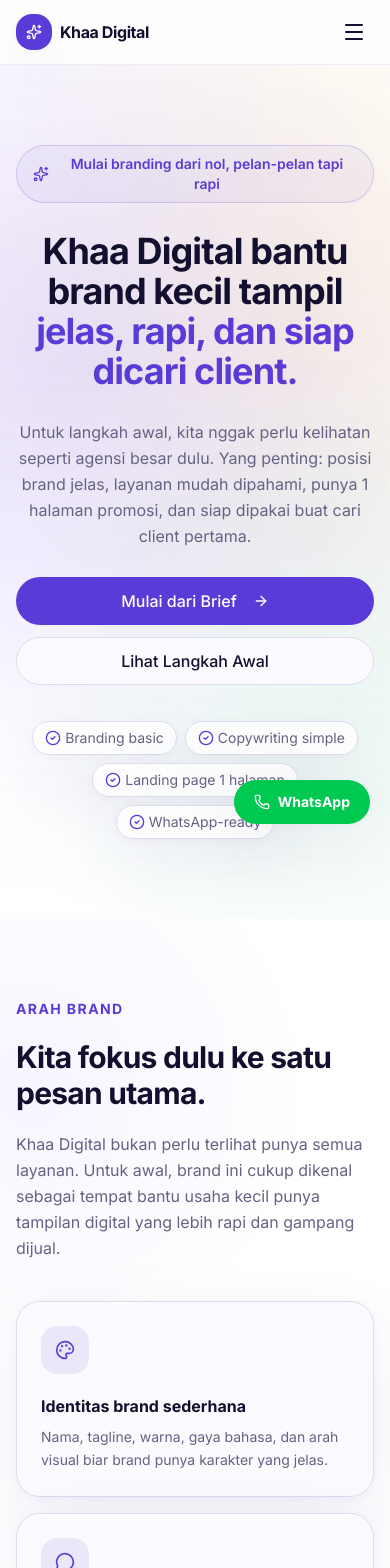
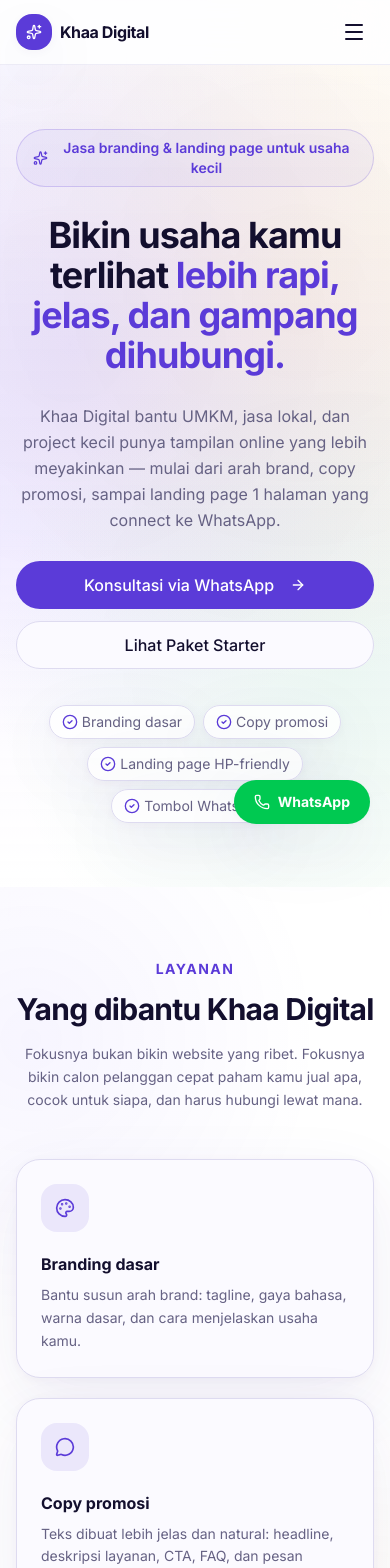
Before and after one commit to ulsreall/khaa-digital, a React (Vite) app: page / in a window 390 px wide. Shown: the top 1568 px of the page. Built offline with nearby package versions, Linux system fonts and the light colour scheme.

Commit message:
Fix service-facing landing page copy

```diff
--- a/src/pages/Home.tsx
+++ b/src/pages/Home.tsx
@@ -15,6 +15,8 @@
   Globe,
   Clock,
   Shield,
+  Store,
+  BadgeCheck,
 } from "lucide-react";
 import { useToast } from "@/hooks/use-toast";
 import { Button } from "@/components/ui/button";
@@ -28,7 +30,7 @@
 }
 
 const fadeUp = {
-  hidden: { opacity: 0, y: 22 },
+  hidden: { opacity: 1, y: 22 },
   visible: { opacity: 1, y: 0, transition: { duration: 0.45 } },
 };
 
@@ -41,14 +43,15 @@
   const { toast } = useToast();
   const [mobileMenuOpen, setMobileMenuOpen] = useState(false);
 
-  const briefText = `Halo Khaa Digital, saya mau mulai branding dari awal.
+  const briefText = `Halo Khaa Digital, saya mau konsultasi jasa branding/landing page.
 
 Nama usaha/project:
 Jenis usaha:
+Produk/jasa utama:
 Target pelanggan:
-Produk/jasa utama:
-Masalah yang ingin dibantu:
-Gaya brand yang disukai:
+Link Instagram/TikTok jika ada:
+Butuh dibantu bagian apa:
+Gaya tampilan yang disukai:
 Referensi jika ada:
 Deadline:
 Kontak:`;
@@ -62,59 +65,49 @@
   const closeMenu = () => setMobileMenuOpen(false);
 
   const navItems = [
-    ["Arah Brand", "#arah"],
-    ["Langkah Awal", "#mulai"],
+    ["Layanan", "#layanan"],
+    ["Cocok Untuk", "#cocok"],
     ["Paket", "#paket"],
     ["Alur", "#alur"],
     ["Kontak", "#kontak"],
   ];
 
-  const essentials = [
+  const services = [
     {
       icon: Palette,
-      title: "Identitas brand sederhana",
-      desc: "Nama, tagline, warna, gaya bahasa, dan arah visual biar brand punya karakter yang jelas.",
+      title: "Branding dasar",
+      desc: "Bantu susun arah brand: tagline, gaya bahasa, warna dasar, dan cara menjelaskan usaha kamu.",
     },
     {
       icon: MessageCircle,
-      title: "Copy yang gampang dipahami",
-      desc: "Kalimat promosi, deskripsi layanan, CTA, dan pesan WhatsApp dibuat natural buat target lokal.",
+      title: "Copy promosi",
+      desc: "Teks dibuat lebih jelas dan natural: headline, deskripsi layanan, CTA, FAQ, dan pesan WhatsApp.",
     },
     {
       icon: Globe,
-      title: "1 halaman promosi utama",
-      desc: "Landing page simple untuk jelasin siapa kamu, bantu apa, harga awal, dan cara calon pelanggan menghubungi.",
+      title: "Landing page simple",
+      desc: "Satu halaman promosi yang enak dibuka dari HP dan bisa dipakai sebagai link bio.",
     },
   ];
 
-  const removeItems = [
-    "Terlalu banyak layanan yang belum siap dikerjakan",
-    "Testimoni palsu atau contoh feedback yang bikin kurang trust",
-    "Section ramai seperti partner ticker, banyak kartu contoh, dan copy berulang",
-    "Bahasa yang terlalu agensi padahal brand masih tahap awal",
+  const problems = [
+    "Usaha sudah ada, tapi belum kelihatan rapi di online",
+    "Bingung nulis deskripsi produk/jasa yang gampang dipahami",
+    "Belum punya satu link yang bisa dikirim ke calon pelanggan",
+    "Instagram/WhatsApp ada, tapi tampilannya masih seadanya",
   ];
 
-  const startSteps = [
-    {
-      step: "01",
-      title: "Tentukan posisi brand",
-      desc: "Khaa Digital diposisikan sebagai partner digital simple untuk UMKM, jasa lokal, dan project kecil yang baru mulai.",
-    },
-    {
-      step: "02",
-      title: "Bikin starter kit",
-      desc: "Susun tagline, bio, warna, gaya tulisan, template brief, dan cara jelasin layanan dengan mudah.",
-    },
-    {
-      step: "03",
-      title: "Buat 1 demo nyata",
-      desc: "Mulai dari satu contoh landing page, misalnya laundry, coffee shop, barbershop, atau jasa rumahan.",
-    },
-    {
-      step: "04",
-      title: "Cari client pertama",
-      desc: "Pakai promo awal yang jelas, kumpulkan bukti hasil asli, lalu baru tambah layanan pelan-pelan.",
-    },
+  const suitable = [
+    { icon: Store, title: "UMKM & toko kecil", desc: "Makanan, laundry, barbershop, coffee shop, toko online, dan usaha rumahan." },
+    { icon: Shield, title: "Jasa lokal", desc: "Fotografer, bengkel, desain, tutor, servis, konsultasi, atau jasa personal." },
+    { icon: BadgeCheck, title: "Project baru", desc: "Komunitas, event kecil, personal brand, atau project digital yang baru mulai." },
+  ];
+
+  const workflow = [
+    { icon: MessageCircle, title: "Kirim brief", desc: "Ceritakan usaha kamu, target pelanggan, dan kebutuhan utama." },
+    { icon: Palette, title: "Susun konsep", desc: "Kita rapikan arah brand, copy, struktur halaman, dan CTA." },
+    { icon: Clock, title: "Draft 3–5 hari", desc: "Halaman dibuat responsive dan siap dicek dari HP maupun desktop." },
+    { icon: MonitorSmartphone, title: "Revisi & publish", desc: "Revisi ringan, lalu halaman siap dibagikan ke calon pelanggan." },
   ];
 
   return (
@@ -137,8 +130,8 @@
           </nav>
 
           <Button className="hidden rounded-full md:inline-flex" asChild>
-            <a href={waLink("Halo Khaa Digital, saya mau mulai branding dari awal.")} target="_blank" rel="noopener noreferrer">
-              Mulai Konsultasi
+            <a href={waLink("Halo Khaa Digital, saya mau konsultasi jasa branding/landing page.")} target="_blank" rel="noopener noreferrer">
+              Konsultasi Gratis
             </a>
           </Button>
 
@@ -162,8 +155,8 @@
                   </a>
                 ))}
                 <Button className="w-full rounded-full" onClick={closeMenu} asChild>
-                  <a href={waLink("Halo Khaa Digital, saya mau mulai branding dari awal.")} target="_blank" rel="noopener noreferrer">
-                    Mulai Konsultasi
+                  <a href={waLink("Halo Khaa Digital, saya mau konsultasi jasa branding/landing page.")} target="_blank" rel="noopener noreferrer">
+                    Konsultasi Gratis
                   </a>
                 </Button>
               </nav>
@@ -173,40 +166,40 @@
       </header>
 
       <main>
-        <section className="khaa-hero relative overflow-hidden py-20 sm:py-24 lg:py-32">
+        <section className="khaa-hero relative overflow-hidden py-16 sm:py-20 lg:py-28">
           <div className="absolute inset-0 -z-10 bg-[radial-gradient(circle_at_top_right,rgba(109,80,219,0.18),transparent_34%),radial-gradient(circle_at_left,rgba(244,201,107,0.18),transparent_32%)]" />
           <div className="container mx-auto px-4">
             <div className="mx-auto max-w-4xl text-center">
               <motion.div initial="hidden" animate="visible" variants={stagger} className="space-y-7">
                 <motion.div variants={fadeUp} className="mx-auto inline-flex items-center rounded-full border border-primary/20 bg-primary/5 px-4 py-2 text-sm font-semibold text-primary">
-                  <Sparkles className="mr-2 h-4 w-4" /> Mulai branding dari nol, pelan-pelan tapi rapi
+                  <Sparkles className="mr-2 h-4 w-4" /> Jasa branding & landing page untuk usaha kecil
                 </motion.div>
 
                 <motion.h1 variants={fadeUp} className="text-4xl font-black tracking-tight sm:text-5xl lg:text-7xl">
-                  Khaa Digital bantu brand kecil tampil <span className="text-primary">jelas, rapi, dan siap dicari client.</span>
+                  Bikin usaha kamu terlihat <span className="text-primary">lebih rapi, jelas, dan gampang dihubungi.</span>
                 </motion.h1>
 
                 <motion.p variants={fadeUp} className="mx-auto max-w-2xl text-base leading-relaxed text-muted-foreground sm:text-lg">
-                  Untuk langkah awal, kita nggak perlu kelihatan seperti agensi besar dulu. Yang penting: posisi brand jelas, layanan mudah dipahami, punya 1 halaman promosi, dan siap dipakai buat cari client pertama.
+                  Khaa Digital bantu UMKM, jasa lokal, dan project kecil punya tampilan online yang lebih meyakinkan — mulai dari arah brand, copy promosi, sampai landing page 1 halaman yang connect ke WhatsApp.
                 </motion.p>
 
                 <motion.div variants={fadeUp} className="flex flex-col justify-center gap-3 sm:flex-row">
                   <Button size="lg" className="h-12 rounded-full px-7 text-base" asChild>
-                    <a href={waLink("Halo Khaa Digital, saya mau mulai branding dari awal.")} target="_blank" rel="noopener noreferrer">
-                      Mulai dari Brief <ArrowRight className="ml-2 h-4 w-4" />
+                    <a href={waLink("Halo Khaa Digital, saya mau konsultasi jasa branding/landing page.")} target="_blank" rel="noopener noreferrer">
+                      Konsultasi via WhatsApp <ArrowRight className="ml-2 h-4 w-4" />
                     </a>
                   </Button>
                   <Button size="lg" variant="outline" className="h-12 rounded-full px-7 text-base" asChild>
-                    <a href="#mulai">Lihat Langkah Awal</a>
+                    <a href="#paket">Lihat Paket Starter</a>
                   </Button>
                 </motion.div>
 
                 <motion.div variants={fadeUp} className="flex flex-wrap justify-center gap-2 pt-2 text-sm text-muted-foreground">
                   {[
-                    "Branding basic",
-                    "Copywriting simple",
-                    "Landing page 1 halaman",
-                    "WhatsApp-ready",
+                    "Branding dasar",
+                    "Copy promosi",
+                    "Landing page HP-friendly",
+                    "Tombol WhatsApp",
                   ].map((item) => (
                     <span key={item} className="inline-flex items-center gap-1 rounded-full border border-border bg-white/80 px-3 py-1.5 shadow-sm">
                       <CheckCircle2 className="h-4 w-4 text-primary" /> {item}
@@ -218,21 +211,18 @@
           </div>
         </section>
 
-        <section id="arah" className="bg-white py-20 lg:py-24">
+        <section id="layanan" className="bg-white py-18 lg:py-22">
           <div className="container mx-auto px-4">
-            <div className="grid gap-10 lg:grid-cols-[0.9fr_1.1fr] lg:items-center">
-              <motion.div initial="hidden" whileInView="visible" viewport={{ once: true }} variants={stagger} className="space-y-5">
-                <motion.p variants={fadeUp} className="text-sm font-bold uppercase tracking-widest text-primary">Arah brand</motion.p>
-                <motion.h2 variants={fadeUp} className="text-3xl font-black tracking-tight sm:text-4xl">
-                  Kita fokus dulu ke satu pesan utama.
-                </motion.h2>
-                <motion.p variants={fadeUp} className="text-muted-foreground leading-relaxed">
-                  Khaa Digital bukan perlu terlihat punya semua layanan. Untuk awal, brand ini cukup dikenal sebagai tempat bantu usaha kecil punya tampilan digital yang lebih rapi dan gampang dijual.
-                </motion.p>
-              </motion.div>
+            <div className="mx-auto mb-12 max-w-2xl text-center">
+              <p className="mb-3 text-sm font-bold uppercase tracking-widest text-primary">Layanan</p>
+              <h2 className="mb-4 text-3xl font-black tracking-tight sm:text-4xl">Yang dibantu Khaa Digital</h2>
+              <p className="text-sm leading-relaxed text-muted-foreground">
+                Fokusnya bukan bikin website yang ribet. Fokusnya bikin calon pelanggan cepat paham kamu jual apa, cocok untuk siapa, dan harus hubungi lewat mana.
+              </p>
+            </div>
 
-              <motion.div initial="hidden" whileInView="visible" viewport={{ once: true }} variants={stagger} className="grid gap-4 sm:grid-cols-3">
-                {essentials.map((item) => (
+            <motion.div initial="hidden" whileInView="visible" viewport={{ once: true }} variants={stagger} className="grid gap-5 md:grid-cols-3">
+              {services.map((item) => (
                 <motion.div key={item.title} variants={fadeUp} className="rounded-3xl border border-border bg-background p-6 shadow-sm">
                   <div className="mb-5 flex h-12 w-12 items-center justify-center rounded-2xl bg-primary/10 text-primary">
                     <item.icon className="h-5 w-5" />
@@ -243,50 +233,51 @@
               ))}
             </motion.div>
           </div>
-          </div>
         </section>
 
-        <section id="mulai" className="py-20 lg:py-24">
+        <section className="py-18 lg:py-22">
           <div className="container mx-auto px-4">
-            <div className="mx-auto mb-12 max-w-2xl text-center">
-              <p className="mb-3 text-sm font-bold uppercase tracking-widest text-primary">Langkah awal</p>
-              <h2 className="mb-4 text-3xl font-black tracking-tight sm:text-4xl">Yang perlu ada sekarang</h2>
-              <p className="text-sm leading-relaxed text-muted-foreground">
-                Website ini dibuat lebih ramping: cukup jelasin brand, tawaran awal, cara kerja, dan tombol kontak. Sisanya nanti ditambah setelah ada hasil/client nyata.
+            <div className="grid gap-10 lg:grid-cols-[0.9fr_1.1fr] lg:items-center">
+              <div>
+                <p className="mb-3 text-sm font-bold uppercase tracking-widest text-primary">Masalah umum</p>
+                <h2 className="mb-4 text-3xl font-black tracking-tight sm:text-4xl">Promosi sering nggak jalan karena tampilannya belum meyakinkan.</h2>
+                <p className="text-muted-foreground leading-relaxed">
+                  Kadang produknya sudah oke, tapi cara menjelaskannya belum rapi. Di sinilah Khaa Digital bantu susun tampilan dan kata-katanya biar lebih enak dibaca calon pelanggan.
                 </p>
               </div>
 
-            <div className="grid gap-5 md:grid-cols-2 lg:grid-cols-4">
-              {startSteps.map((item) => (
-                <div key={item.step} className="rounded-3xl border border-border bg-white p-6 shadow-sm">
-                  <div className="mb-5 text-3xl font-black text-primary">{item.step}</div>
-                  <h3 className="mb-2 font-bold">{item.title}</h3>
-                  <p className="text-sm leading-relaxed text-muted-foreground">{item.desc}</p>
+              <div className="grid gap-3">
+                {problems.map((item) => (
+                  <div key={item} className="flex gap-3 rounded-2xl border border-border bg-white p-4 shadow-sm">
+                    <CheckCircle2 className="mt-0.5 h-5 w-5 shrink-0 text-primary" />
+                    <p className="text-sm leading-relaxed text-muted-foreground">{item}</p>
                   </div>
                 ))}
               </div>
             </div>
+          </div>
         </section>
 
-        <section className="bg-[#15112B] py-20 text-white lg:py-24">
+        <section id="cocok" className="bg-[#15112B] py-20 text-white lg:py-24">
           <div className="container mx-auto px-4">
-            <div className="grid gap-10 lg:grid-cols-2 lg:items-center">
-              <div>
-                <p className="mb-3 text-sm font-bold uppercase tracking-widest text-[#F4C96B]">Yang dihapus</p>
-                <h2 className="mb-4 text-3xl font-black tracking-tight sm:text-4xl">Biar brand nggak kelihatan maksa besar.</h2>
-                <p className="text-white/70 leading-relaxed">
-                  Untuk fase awal, trust lebih penting daripada kelihatan ramai. Jadi isi website dipangkas ke hal yang benar-benar kepakai buat mulai jualan.
+            <div className="mx-auto mb-12 max-w-2xl text-center">
+              <p className="mb-3 text-sm font-bold uppercase tracking-widest text-[#F4C96B]">Cocok untuk</p>
+              <h2 className="mb-4 text-3xl font-black tracking-tight sm:text-4xl">Buat yang butuh mulai rapi dulu, bukan langsung sistem besar.</h2>
+              <p className="text-sm leading-relaxed text-white/70">
+                Kalau kamu baru mulai promosi online dan butuh tampilan yang lebih niat, paket starter ini cukup untuk langkah pertama.
               </p>
             </div>
 
-              <div className="space-y-3">
-                {removeItems.map((item) => (
-                  <div key={item} className="flex gap-3 rounded-2xl border border-white/10 bg-white/10 p-4 backdrop-blur-sm">
-                    <CheckCircle2 className="mt-0.5 h-5 w-5 shrink-0 text-[#F4C96B]" />
-                    <p className="text-sm leading-relaxed text-white/80">{item}</p>
+            <div className="grid gap-5 md:grid-cols-3">
+              {suitable.map((item) => (
+                <div key={item.title} className="rounded-3xl border border-white/10 bg-white/10 p-6 backdrop-blur-sm">
+                  <div className="mb-5 flex h-12 w-12 items-center justify-center rounded-2xl bg-white/10 text-[#F4C96B]">
+                    <item.icon className="h-5 w-5" />
+                  </div>
+                  <h3 className="mb-2 font-bold">{item.title}</h3>
+                  <p className="text-sm leading-relaxed text-white/70">{item.desc}</p>
                 </div>
               ))}
-              </div>
             </div>
           </div>
         </section>
@@ -295,9 +286,9 @@
           <div className="container mx-auto px-4">
             <div className="mx-auto mb-12 max-w-2xl text-center">
               <p className="mb-3 text-sm font-bold uppercase tracking-widest text-primary">Paket awal</p>
-              <h2 className="mb-4 text-3xl font-black tracking-tight sm:text-4xl">Mulai dari Brand Starter</h2>
+              <h2 className="mb-4 text-3xl font-black tracking-tight sm:text-4xl">Brand Starter Page</h2>
               <p className="text-sm leading-relaxed text-muted-foreground">
-                Satu paket dulu biar gampang dijual dan gampang dikerjakan. Nanti setelah ada bukti hasil dari client pertama, baru tambah paket lain.
+                Satu paket simple buat usaha/project yang ingin punya identitas dasar dan 1 halaman promosi yang siap dibagikan.
               </p>
             </div>
 
@@ -305,24 +296,24 @@
               <div className="rounded-[2rem] border border-primary/20 bg-primary/5 p-7 shadow-xl shadow-primary/5">
                 <div className="mb-6 flex flex-col gap-4 border-b border-primary/15 pb-6 sm:flex-row sm:items-start sm:justify-between">
                   <div>
-                    <div className="mb-3 inline-flex rounded-full bg-primary px-3 py-1 text-xs font-bold uppercase tracking-widest text-white">Rekomendasi awal</div>
+                    <div className="mb-3 inline-flex rounded-full bg-primary px-3 py-1 text-xs font-bold uppercase tracking-widest text-white">Paket starter</div>
                     <h3 className="text-2xl font-black">Brand Starter Page</h3>
-                    <p className="mt-2 text-sm text-muted-foreground">Untuk UMKM/jasa lokal/project kecil yang belum punya arah brand jelas.</p>
+                    <p className="mt-2 text-sm text-muted-foreground">Untuk UMKM, jasa lokal, dan project kecil yang mau mulai promosi dengan lebih rapi.</p>
                   </div>
                   <div className="shrink-0 rounded-2xl bg-white p-5 text-center shadow-sm">
                     <div className="text-sm font-semibold text-primary">Mulai dari</div>
                     <div className="text-4xl font-black text-primary">Rp299K</div>
-                    <div className="text-xs text-muted-foreground">promo client awal</div>
+                    <div className="text-xs text-muted-foreground">promo awal</div>
                   </div>
                 </div>
 
                 <div className="grid gap-3 sm:grid-cols-2">
                   {[
-                    "Mini brand direction: tagline, tone, warna dasar",
-                    "Copywriting singkat untuk jelasin produk/jasa",
+                    "Arah brand sederhana: tagline, tone, warna dasar",
+                    "Copywriting untuk menjelaskan produk/jasa",
                     "Landing page 1 halaman yang mobile-friendly",
-                    "Tombol WhatsApp dengan pesan order otomatis",
-                    "Section layanan, harga awal, alur, dan kontak",
+                    "Tombol WhatsApp dengan pesan otomatis",
+                    "Section layanan, harga/info, alur, FAQ singkat, kontak",
                     "Revisi ringan 1x setelah draft pertama",
                   ].map((feature) => (
                     <div key={feature} className="flex gap-2 rounded-2xl bg-white p-4 text-sm shadow-sm">
@@ -340,14 +331,14 @@
               </div>
 
               <div className="rounded-[2rem] border border-border bg-background p-7">
-                <h3 className="mb-5 text-xl font-black">Belum perlu dulu</h3>
+                <h3 className="mb-5 text-xl font-black">Output yang kamu dapat</h3>
                 <div className="space-y-4">
                   {[
-                    "Paket terlalu banyak",
-                    "Portfolio palsu",
-                    "Klaim agensi besar",
-                    "Fitur ribet kayak login/dashboard",
-                    "Terlalu banyak animasi yang ganggu baca",
+                    "Tampilan online yang lebih rapi dan mudah dipercaya",
+                    "Kalimat promosi yang lebih jelas untuk calon pelanggan",
+                    "Satu link yang bisa ditaruh di bio Instagram/TikTok",
+                    "CTA WhatsApp supaya orang gampang tanya/order",
+                    "File/source website siap deploy ke Vercel",
                   ].map((item) => (
                     <div key={item} className="flex items-center gap-3 rounded-2xl border border-border bg-white p-4 text-sm font-medium text-muted-foreground">
                       <Shield className="h-4 w-4 text-primary" /> {item}
@@ -363,15 +354,14 @@
           <div className="container mx-auto px-4">
             <div className="mx-auto mb-12 max-w-2xl text-center">
               <p className="mb-3 text-sm font-bold uppercase tracking-widest text-primary">Alur kerja</p>
-              <h2 className="mb-4 text-3xl font-black tracking-tight sm:text-4xl">Simpel, biar client nggak bingung</h2>
+              <h2 className="mb-4 text-3xl font-black tracking-tight sm:text-4xl">Prosesnya dibuat simpel</h2>
+              <p className="text-sm leading-relaxed text-muted-foreground">
+                Cocok buat client yang nggak mau ribet teknis. Cukup cerita kebutuhan, nanti Khaa Digital bantu susun halaman promosinya.
+              </p>
             </div>
 
-            <div className="grid gap-5 md:grid-cols-3">
-              {[
-                { icon: MessageCircle, title: "Brief singkat", desc: "Client cerita usaha, target, layanan, dan gaya yang disukai." },
-                { icon: Clock, title: "Draft 3–5 hari", desc: "Kita susun copy, layout, dan halaman promosi awal." },
-                { icon: MonitorSmartphone, title: "Revisi & publish", desc: "Cek dari HP, revisi ringan, lalu halaman siap dibagikan." },
-              ].map((item) => (
+            <div className="grid gap-5 md:grid-cols-2 lg:grid-cols-4">
+              {workflow.map((item) => (
                 <div key={item.title} className="rounded-3xl border border-border bg-white p-6 shadow-sm">
                   <div className="mb-5 flex h-12 w-12 items-center justify-center rounded-2xl bg-primary/10 text-primary">
                     <item.icon className="h-5 w-5" />
@@ -388,9 +378,9 @@
           <div className="container mx-auto max-w-3xl px-4">
             <div className="rounded-[2rem] border border-primary/10 bg-white p-7 shadow-xl shadow-primary/5 sm:p-10">
               <div className="mb-7 text-center">
-                <h2 className="mb-3 text-3xl font-black tracking-tight">Mau mulai dari awal?</h2>
+                <h2 className="mb-3 text-3xl font-black tracking-tight">Mau tanya dulu?</h2>
                 <p className="text-sm leading-relaxed text-muted-foreground">
-                  Salin brief ini, isi seadanya, lalu kirim via WhatsApp. Nggak harus sempurna — yang penting mulai dulu.
+                  Salin brief ini, isi seadanya, lalu kirim via WhatsApp. Nggak harus lengkap — nanti bisa dirapikan bareng.
                 </p>
               </div>
 
@@ -421,7 +411,7 @@
         <div className="container mx-auto flex flex-col items-center justify-between gap-4 px-4 text-center sm:flex-row sm:text-left">
           <div>
             <div className="mb-1 font-bold">Khaa Digital</div>
-            <p className="text-sm text-muted-foreground">Branding simple, copywriting, dan landing page untuk langkah awal.</p>
+            <p className="text-sm text-muted-foreground">Jasa branding simple, copy promosi, dan landing page untuk UMKM/jasa lokal.</p>
           </div>
           <div className="flex gap-3">
             <a href={WA_BASE} target="_blank" rel="noopener noreferrer" className="inline-flex items-center gap-2 rounded-full border border-border px-4 py-2 text-sm font-semibold text-muted-foreground transition-colors hover:text-primary">
@@ -435,7 +425,7 @@
       </footer>
 
       <a
-        href={waLink("Halo Khaa Digital, saya mau mulai branding dari awal.")}
+        href={waLink("Halo Khaa Digital, saya mau konsultasi jasa branding/landing page.")}
         target="_blank"
         rel="noopener noreferrer"
         className="fixed bottom-5 right-5 z-50 inline-flex items-center gap-2 rounded-full bg-green-500 px-5 py-3 text-sm font-bold text-white shadow-xl shadow-green-500/30 transition-all hover:-translate-y-1 hover:bg-green-600"
```
Lines whose indentation alone changed are shown as unchanged.
